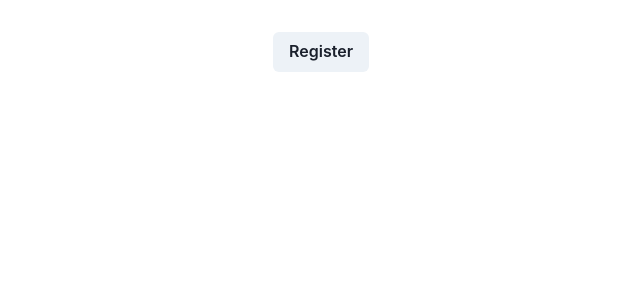
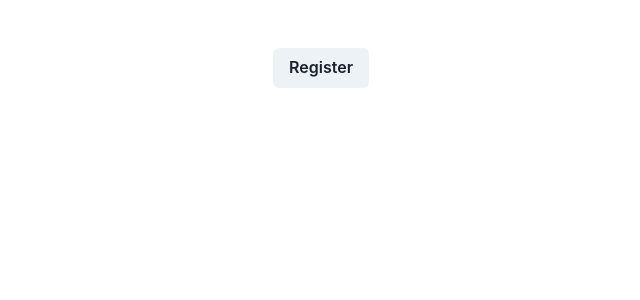
Before and after one commit to Decomplosed/react-graphql-ts-tut, a Next.js app in the folder lireddit-web/: page /register in a window 1280 px wide. Shown: the top 300 px of the page, without its empty margins (167-807 px from the left). Built offline with nearby package versions, Linux system fonts and the light colour scheme.

Commit message:
added margin top for button

```diff
--- a/lireddit-web/src/pages/register.tsx
+++ b/lireddit-web/src/pages/register.tsx
@@ -28,7 +28,7 @@ const Register: React.FC<registerProps> = ({}) => {
                 type='password'
               />
             </Box>
-            <Button type='submit' variantColor='teal'>
+            <Button mt={4} type='submit' variantColor='teal'>
               Register
             </Button>
           </Form>
```
